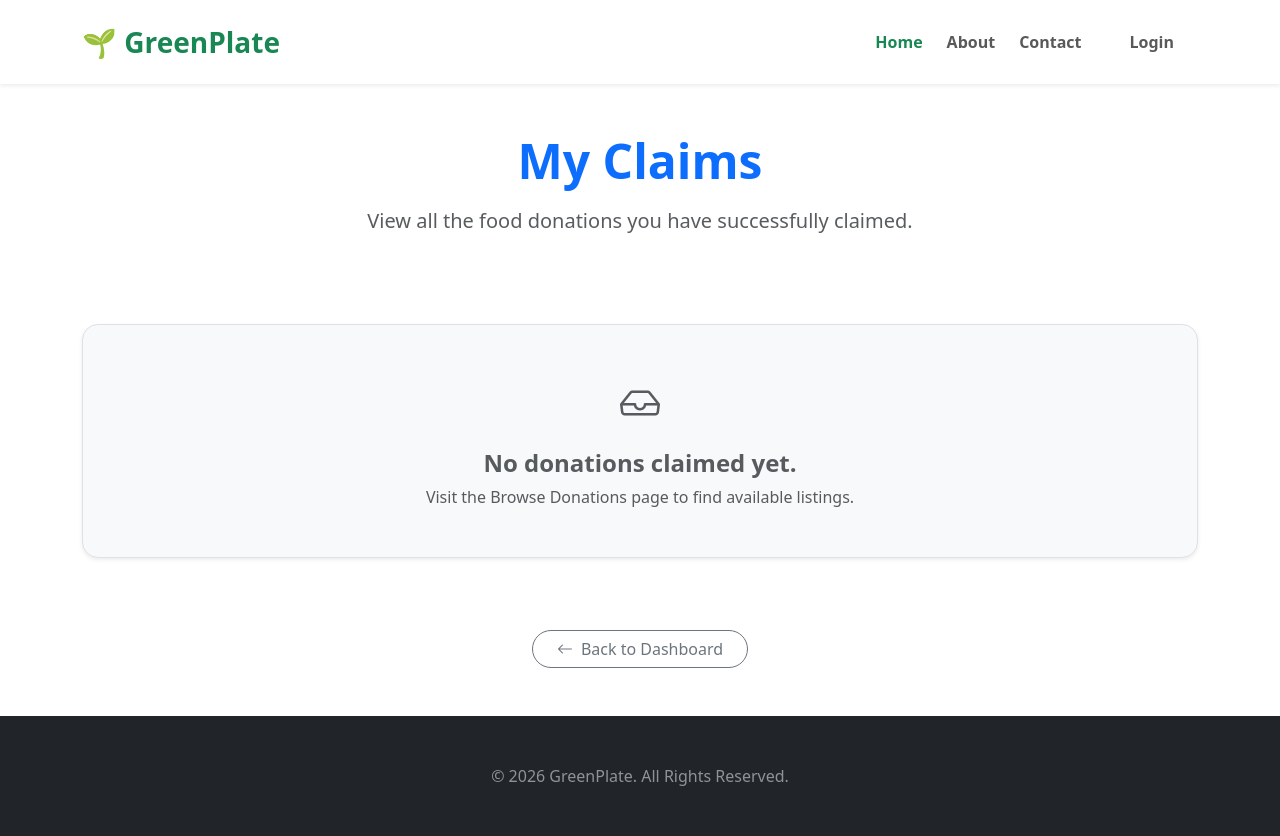
After one commit to nitilchaudhary22-gcet/GreenPlate, a Flask app: template templates/ngo_my_claims.html in a window 1280 px wide. The commit adds this page. Run offline with Flask 3, Linux system fonts and the light colour scheme; the template is opened without the code that fills it, so the values that code supplies are empty.

Commit message:
Add NGO claim tracking and My Claims

```diff
--- a/app.py
+++ b/app.py
@@ -329,7 +329,7 @@ def create_app():
         updated_rows = FoodDonation.query.filter_by(
             id=donation_id,
             status="available"
-        ).update({"status": "claimed"})
+        ).update({"status": "claimed", "ngo_id": user.id})
 
         if updated_rows == 1:
             db.session.commit()
@@ -339,6 +339,20 @@ def create_app():
             flash("Sorry, this donation has already been claimed or is unavailable.", "danger")
 
         return redirect(url_for("ngo_donations"))
+
+    @app.route("/ngo/my-claims", methods=["GET"])
+    @login_required
+    def ngo_my_claims():
+        user = User.query.get(session["user_id"])
+
+        # Verify role, only ngo users can view claims
+        if not user or user.role != "ngo":
+            return redirect(url_for("home"))
+
+        # Fetch claims made by the current NGO, newest first
+        claims = FoodDonation.query.filter_by(ngo_id=user.id).order_by(FoodDonation.id.desc()).all()
+
+        return render_template("ngo_my_claims.html", user=user, claims=claims)
 
     @app.route("/admin/dashboard")
     @login_required
--- a/templates/ngo_dashboard.html
+++ b/templates/ngo_dashboard.html
@@ -25,7 +25,7 @@
                     <i class="bi bi-basket text-primary fs-1 mb-3"></i>
                     <h5 class="card-title fw-bold">My Claims</h5>
                     <p class="card-text text-muted">Manage your claimed food listings.</p>
-                    <a href="#" class="btn btn-outline-primary rounded-pill px-4">View Claims</a>
+                    <a href="{{ url_for('ngo_my_claims') }}" class="btn btn-outline-primary rounded-pill px-4">View Claims</a>
                 </div>
             </div>
         </div>
--- /dev/null
+++ b/templates/ngo_my_claims.html
@@ -0,0 +1,73 @@
+{% extends "base.html" %}
+
+{% block content %}
+<div class="container my-5">
+    <!-- Header Section -->
+    <div class="row mb-4">
+        <div class="col-md-12 text-center">
+            <h1 class="display-5 fw-bold text-primary mb-3">My Claims</h1>
+            <p class="lead text-muted">View all the food donations you have successfully claimed.</p>
+        </div>
+    </div>
+
+    <!-- Claims Grid -->
+    <div class="row">
+        {% if claims %}
+        {% for donation in claims %}
+        <div class="col-md-4 mb-4">
+            <div class="card shadow-sm h-100 border-0">
+                <div class="card-body">
+                    <!-- Card Header with Title and Status -->
+                    <div class="d-flex justify-content-between align-items-center mb-2">
+                        <h5 class="card-title fw-bold mb-0 text-primary">{{ donation.food_name }}</h5>
+                        <span class="badge bg-primary rounded-pill px-3">{{ donation.status|capitalize }}</span>
+                    </div>
+
+                    <!-- Restaurant Name -->
+                    <h6 class="card-subtitle mb-3 text-muted">
+                        <i class="bi bi-shop me-2"></i>{{ donation.restaurant.full_name }}
+                    </h6>
+
+                    <hr>
+
+                    <!-- Donation Details -->
+                    <ul class="list-unstyled mb-4">
+                        <li class="mb-2">
+                            <i class="bi bi-box-seam text-secondary me-2"></i>
+                            <strong>Quantity:</strong> {{ donation.quantity }}
+                        </li>
+                        <li class="mb-2">
+                            <i class="bi bi-clock-history text-danger me-2"></i>
+                            <strong>Expires:</strong> {{ donation.expiry_time.strftime('%b %d, %Y %I:%M %p') }}
+                        </li>
+                        <li>
+                            <i class="bi bi-info-circle text-info me-2"></i>
+                            <strong>Description:</strong> {{ donation.description or "No description provided." }}
+                        </li>
+                    </ul>
+                </div>
+            </div>
+        </div>
+        {% endfor %}
+        {% else %}
+        <!-- Empty State Message when no claims exist -->
+        <div class="col-md-12 text-center my-5">
+            <div class="p-5 bg-light rounded-4 shadow-sm border">
+                <i class="bi bi-inbox fs-1 text-muted mb-3 d-block"></i>
+                <h4 class="text-muted fw-bold">No donations claimed yet.</h4>
+                <p class="text-muted mb-0">Visit the Browse Donations page to find available listings.</p>
+            </div>
+        </div>
+        {% endif %}
+    </div>
+
+    <!-- Navigation Back to Dashboard -->
+    <div class="row mt-4">
+        <div class="col-md-12 text-center">
+            <a href="{{ url_for('ngo_dashboard') }}" class="btn btn-outline-secondary px-4 rounded-pill">
+                <i class="bi bi-arrow-left me-2"></i>Back to Dashboard
+            </a>
+        </div>
+    </div>
+</div>
+{% endblock %}
```
Also changed, not shown: models/food_donation.py (+7 -1 lines), upgrade_db.py (added, +16 -0 lines).
